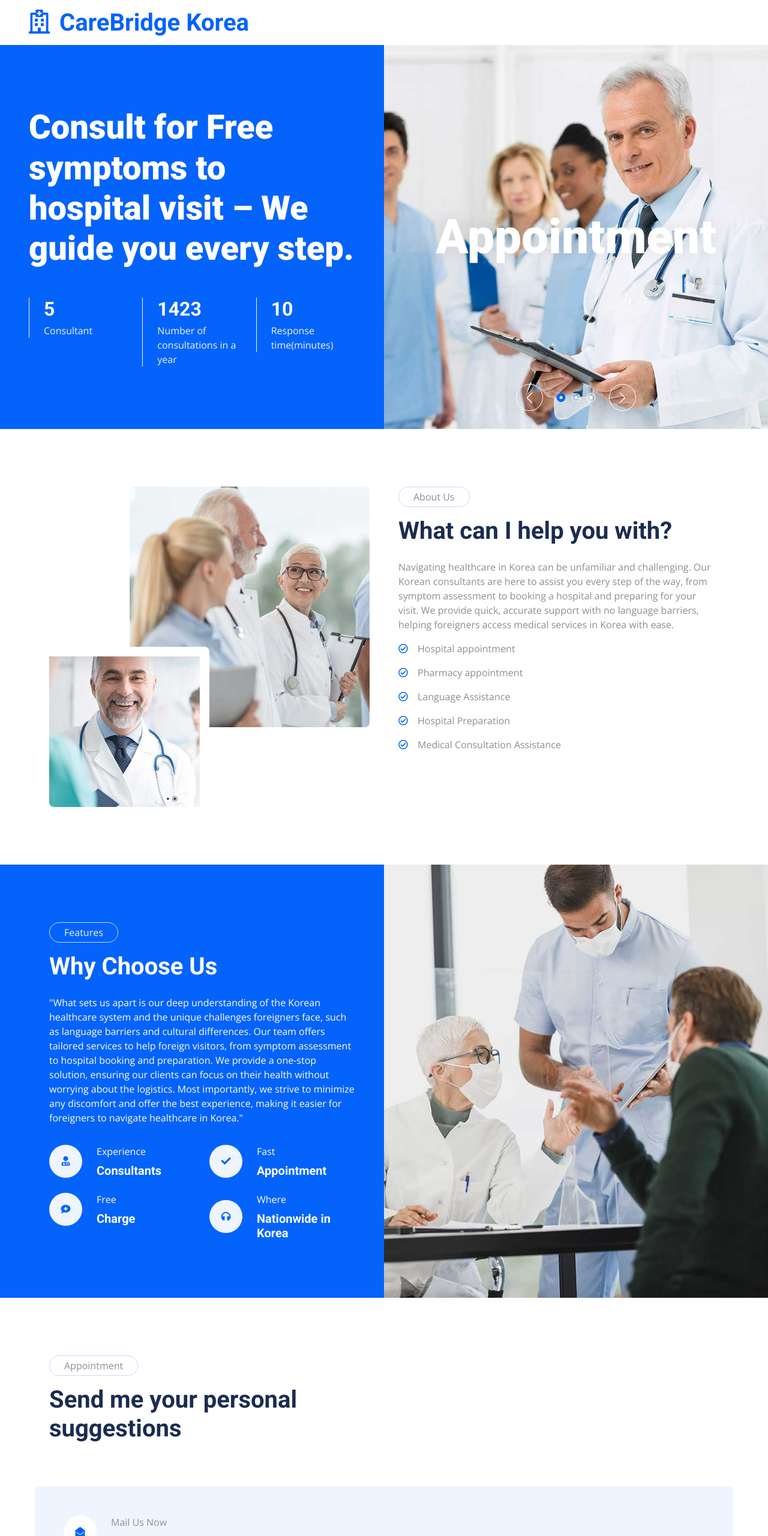
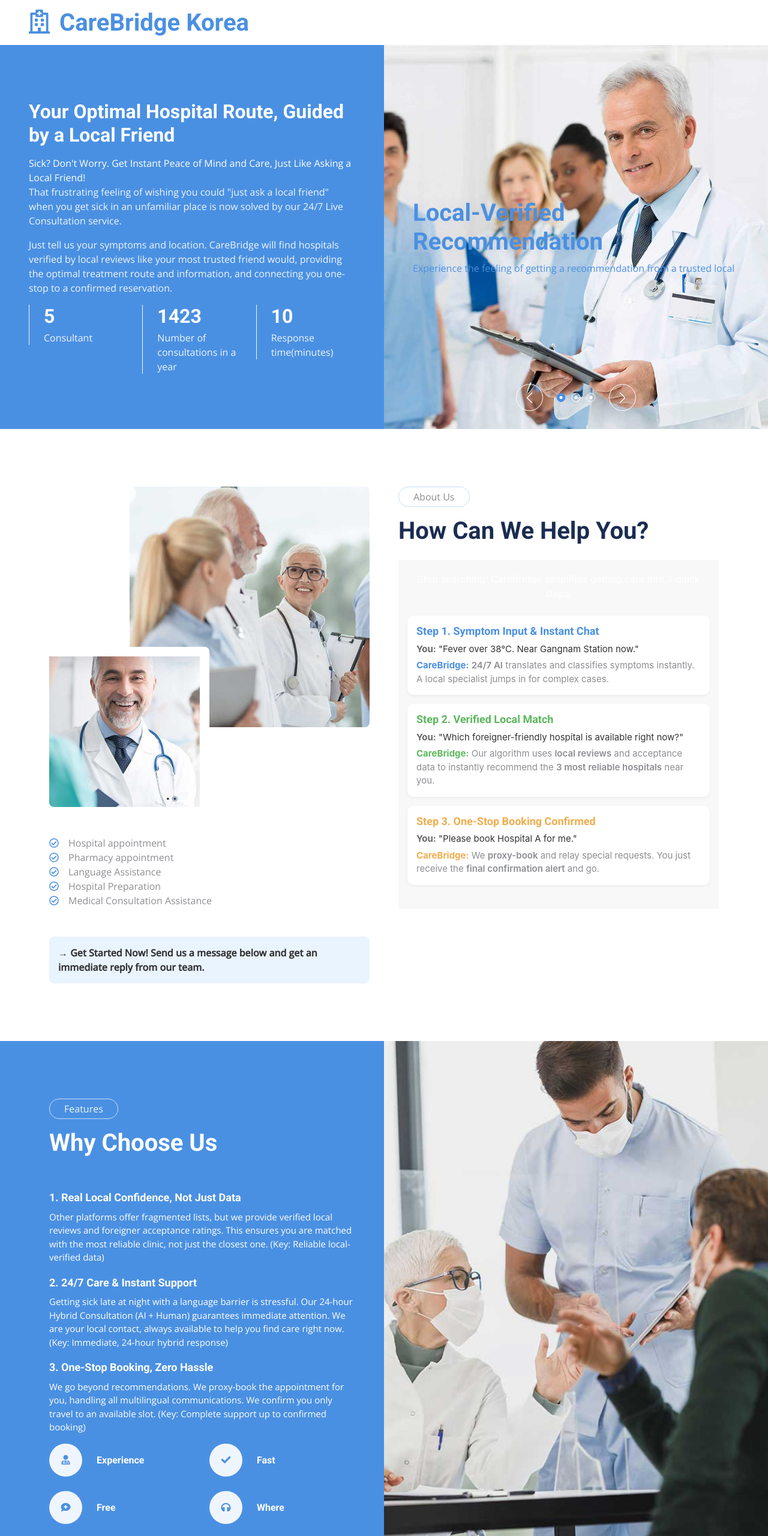
Before and after one commit to careBrdige-Korea/frontend, a plain HTML site: page carecare/index.html in a window 1280 px wide. Shown: the top 2560 px of the page at 60% size. Drawn offline with nearby package versions, Linux system fonts and the light colour scheme.

Commit message:
Design: 전반적인 디자인리팩토링 & 내용 업데이트

```diff
--- a/carecare/css/style.css
+++ b/carecare/css/style.css
@@ -1,6 +1,6 @@
 /********** Template CSS **********/
 :root {
-    --primary: #0463FA;
+    --primary: #4A90E2;
     --light: #EFF5FF;
     --dark: #1B2C51;
 }
@@ -20,20 +20,26 @@
 .back-to-top {
     position: fixed;
     display: none;
-    left: 1rem;
-    bottom: 1.25rem; /* Fallback for older browsers */
-    bottom: calc(1.05rem + env(safe-area-inset-bottom));
+    left: 16px;
+    bottom: 20px; /* Fallback for older browsers */
+    bottom: calc(20px + env(safe-area-inset-bottom));
     z-index: 99;
 
-    /* Channel.io Button Styles in REM unit */
+    /* Channel.io Button Styles */
     display: flex;
     align-items: center;
     justify-content: center;
-    width: 2.75rem; /* 44px */
-    height: 2.75rem; /* 44px */
+    width: 44px;
+    height: 44px;
     background: linear-gradient(rgb(204, 158, 254) 0%, rgb(220, 158, 254) 100%);
-    border-radius: 1.125rem !important; /* 18px with !important */
-    box-shadow: rgba(255, 255, 255, 0.2) 0px 0px 0px 1px inset, rgba(0, 0, 0, 0.1) 0rem 0.25rem 0.375rem, rgba(0, 0, 0, 0.15) 0rem 0.5rem 1.875rem;
+    border-radius: 18px !important;
+    box-shadow: rgba(255, 255, 255, 0.2) 0px 0px 0px 1px inset, rgba(0, 0, 0, 0.1) 0px 4px 6px, rgba(0, 0, 0, 0.15) 0px 8px 30px;
+}
+
+/* Responsive font size for display-4 headings */
+.display-4 {
+    /* min, preferred, max */
+    font-size: clamp(2.5rem, 5vw, 3.5rem) !important;
 }
 
 .bi-arrow-up{
@@ -64,7 +70,7 @@
 
 .btn.btn-primary,
 .btn.btn-secondary {
-    color: #FFFFFF;
+    color: var(--primary) !important;
 }
 
 .btn-square {
@@ -173,7 +179,8 @@
     top: 0;
     left: 0;
     display: flex;
-    align-items: center;
+    flex-direction: column;
+    align-items: flex-start;
     justify-content: center;
     text-shadow: 0 0 30px rgba(0, 0, 0, .1);
 }
--- a/carecare/index.html
+++ b/carecare/index.html
@@ -57,9 +57,16 @@
     <div class="container-fluid header bg-primary p-0 mb-5">
         <div class="row g-0 align-items-center flex-column-reverse flex-lg-row">
             <div class="col-lg-6 p-5 wow fadeIn" data-wow-delay="0.1s">
-                <h1 class="display-4 text-white mb-5">
-                    <div>Consult for Free<div>
-                    <div>symptoms to hospital visit – We guide you every step.</div></h1>
+                <h2 class="text-white mb-3">Your Optimal Hospital Route, Guided by a Local Friend</h2>
+                <div class="text-white">Sick? Don't Worry. Get Instant Peace of Mind and Care, Just Like Asking a Local Friend!</div>
+                <div class="text-light mb-3">
+                    That frustrating feeling of wishing you could "just ask a local friend" when you get sick in an unfamiliar place is now solved by our 24/7 Live Consultation service.
+                </div>
+                <div class="text-light mb-3">
+                    Just tell us your symptoms and location. CareBridge will find hospitals verified by local reviews like your most trusted friend would,
+                     providing the optimal treatment route and information, and connecting you one-stop to a confirmed reservation.
+                </div>
+
                 <div class="row g-4">
                     <div class="col-sm-4">
                         <div class="border-start border-light ps-4">
@@ -83,22 +90,27 @@
             </div>
             <div class="col-lg-6 wow fadeIn" data-wow-delay="0.5s">
                 <div class="owl-carousel header-carousel">
+
                     <div class="owl-carousel-item position-relative">
                         <img class="img-fluid" src="img/carousel-1.jpg" alt="">
                         <div class="owl-carousel-text">
-                            <h1 class="display-1 text-white mb-0">Appointment</h1>
+                            <h1 class="text-primary">Local-Verified Recommendation</h1>
+                            <div class="text-primary">Experience the feeling of getting a recommendation from a trusted local</div>
                         </div>
                     </div>
+
                     <div class="owl-carousel-item position-relative">
                         <img class="img-fluid" src="img/carousel-2.jpg" alt="">
                         <div class="owl-carousel-text">
-                            <h1 class="display-1 text-white mb-0">Hospital</h1>
+                            <h1 class="text-primary">Real-Time Consultation</h1>
+                            <div class="text-primary">A friend is instantly available by your side to help you find a hospital.</div>
                         </div>
                     </div>
                     <div class="owl-carousel-item position-relative">
                         <img class="img-fluid" src="img/carousel-3.jpg" alt="">
                         <div class="owl-carousel-text">
-                            <h1 class="display-1 text-white mb-0">Pharmacy</h1>
+                            <h1 class="text-primary">One-Stop Booking (Available Clinics Only)</h1>
+                            <div class="text-primary">We handle the appointment calls and proxy booking for the recommended hospital.</div>
                         </div>
                     </div>
                 </div>
@@ -112,22 +124,58 @@
         <div class="container">
             <div class="row g-5">
                 <div class="col-lg-6 wow fadeIn" data-wow-delay="0.1s">
-                    <div class="d-flex flex-column">
+                    <div class="d-flex flex-column mb-5">
                         <img class="img-fluid rounded w-75 align-self-end" src="img/about-1.jpg" alt="">
                         <img class="img-fluid rounded w-50 bg-white pt-3 pe-3" src="img/about-2.jpg" alt="" style="margin-top: -25%;">
                     </div>
+                    <div class="mb-5"> </div>
+                    <div class="mb-5" style="display: flex; flex-direction:column;align-items: flex-start;">
+                            <div><i class="far fa-check-circle text-primary me-3"></i>Hospital appointment</div>
+                            <div><i class="far fa-check-circle text-primary me-3"></i>Pharmacy appointment</div>
+                            <div><i class="far fa-check-circle text-primary me-3"></i>Language Assistance</div>
+                            <div><i class="far fa-check-circle text-primary me-3"></i>Hospital Preparation</div>
+                            <div><i class="far fa-check-circle text-primary me-3"></i>Medical Consultation Assistance</div>
+                        </div>
+
+                        <div style="margin-top: 15px; padding: 15px; background-color: #eaf4ff; border-radius: 8px;">
+                            <p style="font-size: 16px; color: #333; font-weight: 600; margin: 0;">
+                                → Get Started Now! Send us a message below and get an immediate reply from our team.
+                            </p>
+                        </div>
                 </div>
                 <div class="col-lg-6 wow fadeIn" data-wow-delay="0.5s">
                     <p class="d-inline-block border rounded-pill py-1 px-4">About Us</p>
-                    <h1 class="mb-4">What can I help you with?</h1>
-                    <p>Navigating healthcare in Korea can be unfamiliar and challenging. Our Korean consultants are here to assist you every step of the way, from symptom assessment to booking a hospital and preparing for your visit. We provide quick, accurate support with no language barriers, helping foreigners access medical services in Korea with ease.</p>
-                    <p><i class="far fa-check-circle text-primary me-3"></i>Hospital appointment</p>
-                    <p><i class="far fa-check-circle text-primary me-3"></i>Pharmacy appointment</p>
-                    <p><i class="far fa-check-circle text-primary me-3"></i>Language Assistance</p>
-                    <p><i class="far fa-check-circle text-primary me-3"></i>Hospital Preparation</p>
-                    <p><i class="far fa-check-circle text-primary me-3"></i>Medical Consultation Assistance</p>
+                    <h1 class="mb-4">How Can We Help You?</h1>
 
+                    <section id="pwa-how-to-use" style="padding: 20px 15px; text-align: center; max-width: 600px; margin: 0 auto; font-family: -apple-system, BlinkMacSystemFont, 'Segoe UI', Roboto, Helvetica, Arial, sans-serif; background-color: #f8f8f8;">
+                        <p style="font-size: 16px; margin-bottom: 25px; color: #ffffff;">Stop searching! CareBridge simplifies getting care into 3 quick steps.</p>
+
+                        <div style="background-color: white; border-radius: 10px; padding: 15px; margin-bottom: 15px; box-shadow: 0 2px 5px rgba(0, 0, 0, 0.05); text-align: left;">
+                            <h3 style="font-size: 18px; font-weight: 700; color: #4A90E2; margin-top: 0;">Step 1. Symptom Input & Instant Chat</h3>
+                            <p style="margin: 5px 0 0 0; font-size: 15px; color: #333;"><strong style="color: #666;">You:</strong> "Fever over 38°C. Near Gangnam Station now."</p>
+                            <p style="margin: 5px 0 0 0; font-size: 15px;">
+                                <strong style="color: #4A90E2;">CareBridge:</strong> <span style="font-weight: 600;">24/7 AI</span> translates and classifies symptoms instantly. A local specialist jumps in for complex cases.
+                            </p>
+                        </div>
+
+                        <div style="background-color: white; border-radius: 10px; padding: 15px; margin-bottom: 15px; box-shadow: 0 2px 5px rgba(0, 0, 0, 0.05); text-align: left;">
+                            <h3 style="font-size: 18px; font-weight: 700; color: #5cb85c; margin-top: 0;">Step 2. Verified Local Match</h3>
+                            <p style="margin: 5px 0 0 0; font-size: 15px; color: #333;"><strong style="color: #666;">You:</strong> "Which foreigner-friendly hospital is available right now?"</p>
+                            <p style="margin: 5px 0 0 0; font-size: 15px;">
+                                <strong style="color: #5cb85c;">CareBridge:</strong> Our algorithm uses <span style="font-weight: 600;">local reviews</span> and acceptance data to instantly recommend the <span style="font-weight: 600;">3 most reliable hospitals</span> near you.
+                            </p>
+                        </div>
+
+                        <div style="background-color: white; border-radius: 10px; padding: 15px; margin-bottom: 20px; box-shadow: 0 2px 5px rgba(0, 0, 0, 0.05); text-align: left;">
+                            <h3 style="font-size: 18px; font-weight: 700; color: #f0ad4e; margin-top: 0;">Step 3. One-Stop Booking Confirmed</h3>
+                            <p style="margin: 5px 0 0 0; font-size: 15px; color: #333;"><strong style="color: #666;">You:</strong> "Please book Hospital A for me."</p>
+                            <p style="margin: 5px 0 0 0; font-size: 15px;">
+                                <strong style="color: #f0ad4e;">CareBridge:</strong> We <span style="font-weight: 600;">proxy-book</span> and relay special requests. You just receive the <span style="font-weight: 600;">final confirmation alert</span> and go.
+                            </p>
+                        </div>
+                    </section>
                 </div>
+
             </div>
         </div>
     </div>
@@ -141,7 +189,22 @@
                     <div class="p-lg-5 ps-lg-0">
                         <p class="d-inline-block border rounded-pill text-light py-1 px-4">Features</p>
                         <h1 class="text-white mb-4">Why Choose Us</h1>
-                        <p class="text-white mb-4 pb-2">"What sets us apart is our deep understanding of the Korean healthcare system and the unique challenges foreigners face, such as language barriers and cultural differences. Our team offers tailored services to help foreign visitors, from symptom assessment to hospital booking and preparation. We provide a one-stop solution, ensuring our clients can focus on their health without worrying about the logistics. Most importantly, we strive to minimize any discomfort and offer the best experience, making it easier for foreigners to navigate healthcare in Korea."</p>
+                        <p class="text-white mb-4 pb-2">
+                            <h3 style="font-size: 18px; font-weight: 600; color: #ffffff; margin-top: 20px; margin-bottom: 10px;">1. Real Local Confidence, Not Just Data</h3>
+                            <p style="font-size: 15px; color: #ffffff; margin-bottom: 15px;">
+                                Other platforms offer fragmented lists, but we provide verified local reviews and foreigner acceptance ratings. This ensures you are matched with the most reliable clinic, not just the closest one. (Key: Reliable local-verified data)
+                            </p>
+
+                            <h3 style="font-size: 18px; font-weight: 600; color: #ffffff; margin-top: 20px; margin-bottom: 10px;">2. 24/7 Care & Instant Support</h3>
+                            <p style="font-size: 15px; color: #ffffff; margin-bottom: 15px;">
+                                Getting sick late at night with a language barrier is stressful. Our 24-hour Hybrid Consultation (AI + Human) guarantees immediate attention. We are your local contact, always available to help you find care right now. (Key: Immediate, 24-hour hybrid response)
+                            </p>
+
+                            <h3 style="font-size: 18px; font-weight: 600; color: #ffffff; margin-top: 20px; margin-bottom: 10px;">3. One-Stop Booking, Zero Hassle</h3>
+                            <p style="font-size: 15px; color: #ffffff; margin-bottom: 5px;">
+                                We go beyond recommendations. We proxy-book the appointment for you, handling all multilingual communications. We confirm you only travel to an available slot. (Key: Complete support up to confirmed booking)
+                            </p>
+                        </p>
                         <div class="row g-4">
                             <div class="col-6">
                                 <div class="d-flex align-items-center">
@@ -149,8 +212,7 @@
                                         <i class="fa fa-user-md text-primary"></i>
                                     </div>
                                     <div class="ms-4">
-                                        <p class="text-white mb-2">Experience</p>
-                                        <h5 class="text-white mb-0">Consultants</h5>
+                                        <h6 class="text-white mb-0">Experience</ㅗ>
                                     </div>
                                 </div>
                             </div>
@@ -160,8 +222,7 @@
                                         <i class="fa fa-check text-primary"></i>
                                     </div>
                                     <div class="ms-4">
-                                        <p class="text-white mb-2">Fast</p>
-                                        <h5 class="text-white mb-0">Appointment</h5>
+                                        <h6 class="text-white mb-0">Fast</h6>
                                     </div>
                                 </div>
                             </div>
@@ -171,8 +232,7 @@
                                         <i class="fa fa-comment-medical text-primary"></i>
                                     </div>
                                     <div class="ms-4">
-                                        <p class="text-white mb-2">Free</p>
-                                        <h5 class="text-white mb-0">Charge</h5>
+                                        <h6 class="text-white mb-0">Free</h6>
                                     </div>
                                 </div>
                             </div>
@@ -182,8 +242,7 @@
                                         <i class="fa fa-headphones text-primary"></i>
                                     </div>
                                     <div class="ms-4">
-                                        <p class="text-white mb-2">Where</p>
-                                        <h5 class="text-white mb-0">Nationwide in Korea</h5>
+                                        <h6 class="text-white mb-0">Where</h6>
                                     </div>
                                 </div>
                             </div>
@@ -206,9 +265,10 @@
             <div class="row g-5">
                 <div class="col-lg-6 wow fadeInUp" data-wow-delay="0.1s">
                     <p class="d-inline-block border rounded-pill py-1 px-4">Appointment</p>
-                    <h1 class="mb-4">Send me your personal suggestions</h1>
+                    <h1 class="mb-0">Send me your personal suggestions</h1>
 
-                    </div>
+                </div>
+
                     <div class="bg-light rounded d-flex align-items-center p-5">
                         <div class="d-flex flex-shrink-0 align-items-center justify-content-center rounded-circle bg-white" style="width: 55px; height: 55px;">
                             <i class="fa fa-envelope-open text-primary"></i>
@@ -265,7 +325,7 @@
                         &copy; <a class="border-bottom" href="#">Care Bridge Korea</a>, All Right Reserved.
                     </div>
                     <div class="col-md-6 text-center text-md-end">
-                        <!--/*** This template is free as long as you keep the footer author’s credit link/attribution link/backlink. If you'd like to use the template without the footer author’s credit link/attribution link/backlink, you can purchase the Credit Removal License from "https://htmlcodex.com/credit-removal". Thank you for your support. ***/-->
+                        <!--/ This template is free as long as you keep the footer author’s credit link/attribution link/backlink. If you'd like to use the template without the footer author’s credit link/attribution link/backlink, you can purchase the Credit Removal License from "https://htmlcodex.com/credit-removal". Thank you for your support. /-->
                         Designed By <a class="border-bottom" href="https://htmlcodex.com">HTML Codex</a>
                     </div>
                 </div>
--- a/carecare/scss/bootstrap.scss
+++ b/carecare/scss/bootstrap.scss
@@ -1,6 +1,6 @@
 /******* Customized Bootstrap ********/
 
-$primary: #0463FA;
+$primary: #4A90E2;
 $light: #EFF5FF;
 $dark: #1B2C51;
 
```
Also changed, not shown: carecare/sw.js (+16 -1 lines), carecare/css/bootstrap.min.css.
